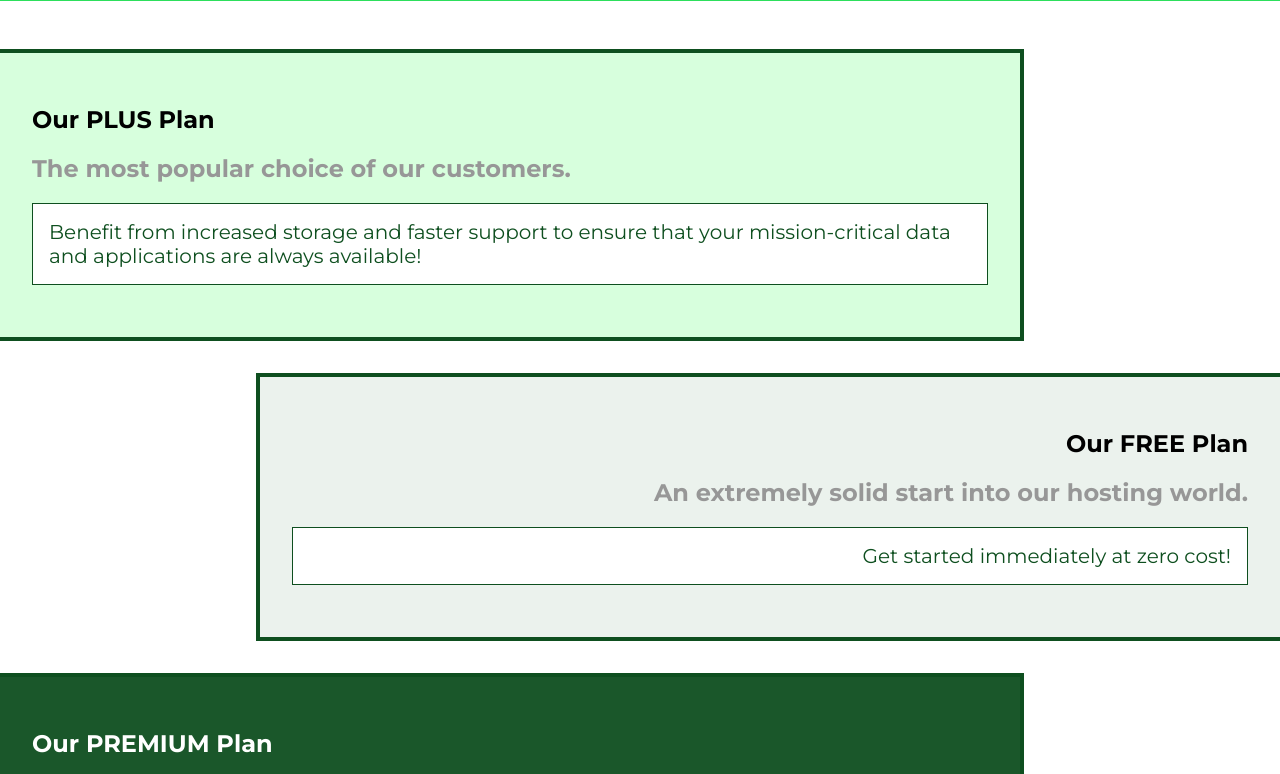
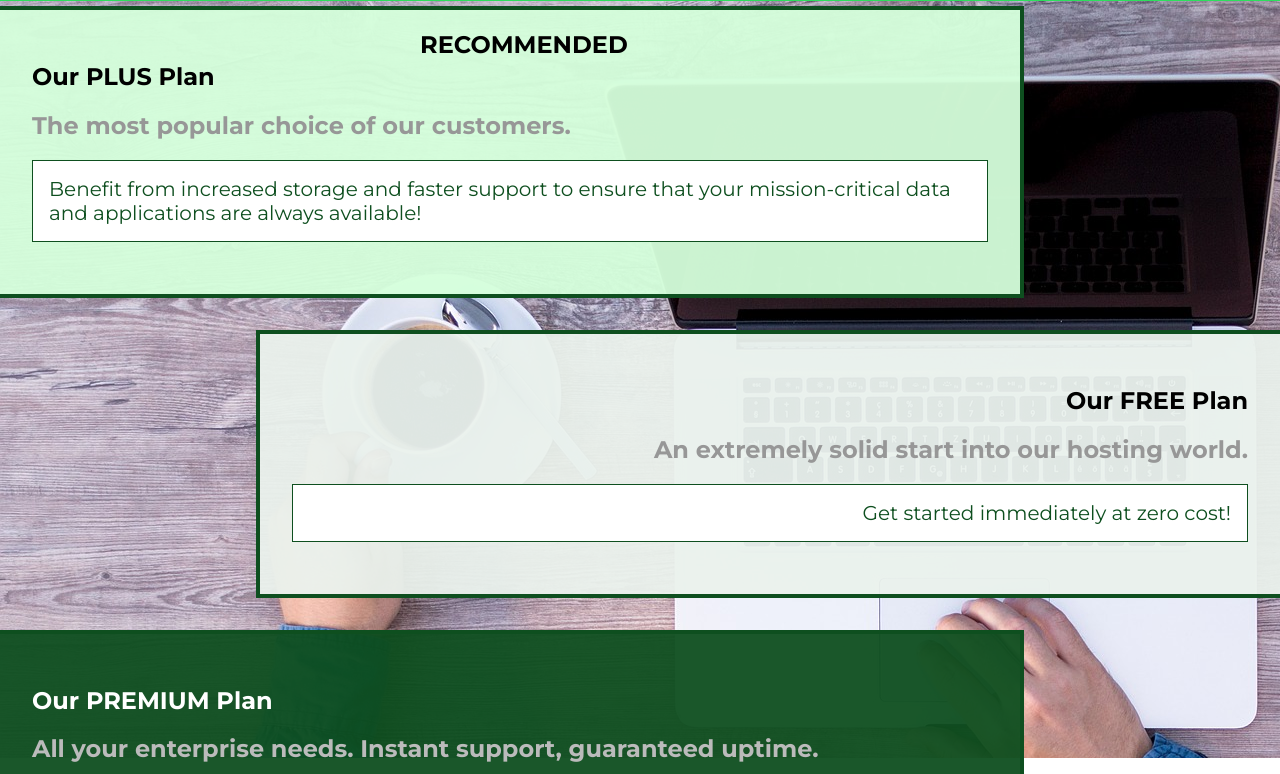
Before and after one commit to jacob-w-moreno/udemy-css, a plain HTML site: page packages/index.html in a window 1280 px wide. Shown: the part 42-816 px from the top of the page. Drawn offline with Linux system fonts and the light colour scheme.

Commit message:
Learning about positioning.

```diff
--- a/packages/index.html
+++ b/packages/index.html
@@ -12,6 +12,7 @@
 </head>
 
 <body>
+  <div class="background"></div>
   <header class='main-header'>
     <div>
         <a href="../index.html" class='main-header__brand'>
@@ -36,6 +37,7 @@
       <section class="package" id="plus">
         <a href="#">
           <h1 class="package__title">Our PLUS Plan</h1>
+          <h2 class="package__badge">RECOMMENDED</h2>
           <h2 class="package__subtitle">The most popular choice of our customers.</h2>
           <p class="package__info">Benefit from increased storage and faster support to ensure that your mission-critical data and applications are always available!</p>
         </a>
--- a/packages/packages.css
+++ b/packages/packages.css
@@ -1,5 +1,13 @@
 main {
   padding-top: 32px;
+}
+
+.background {
+  background: url("../images/plans-background.jpg");
+  width: 100%;
+  height: 100%;
+  position: fixed;
+  z-index: -1;
 }
 
 .package {
@@ -7,6 +15,7 @@
   margin: 16px 0;
   border: 4px solid #0e4f1f;
   border-left: none;
+  position: relative;
 }
 
 .package:hover,
@@ -20,6 +29,13 @@
   color: inherit;
   display: block;
   padding: 32px;
+}
+
+.package__badge {
+  position: absolute;
+  top: 0;
+  left: 400px;
+  margin: 20px;
 }
 
 .package__subtitle {
--- a/shared.css
+++ b/shared.css
@@ -8,8 +8,9 @@
 }
 
 .main-header {
+  width: 100%;
+  position: fixed;
   padding: 8px 16px;
-  width: 100%;
   background: #2ddf5c;
 }
 
```
Also changed, not shown: images/plans-background.jpg (added).
